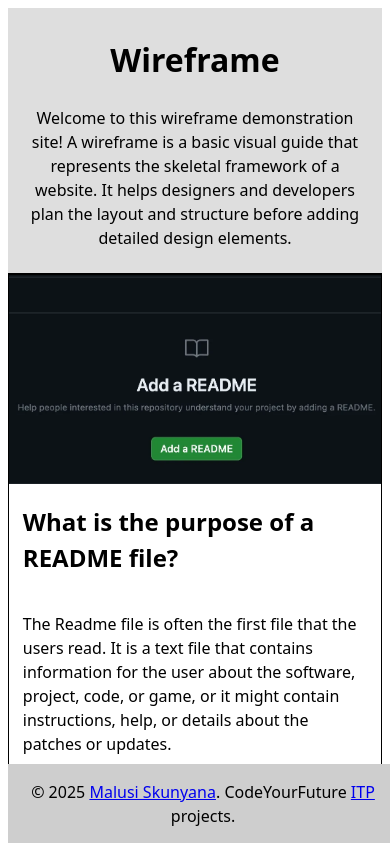
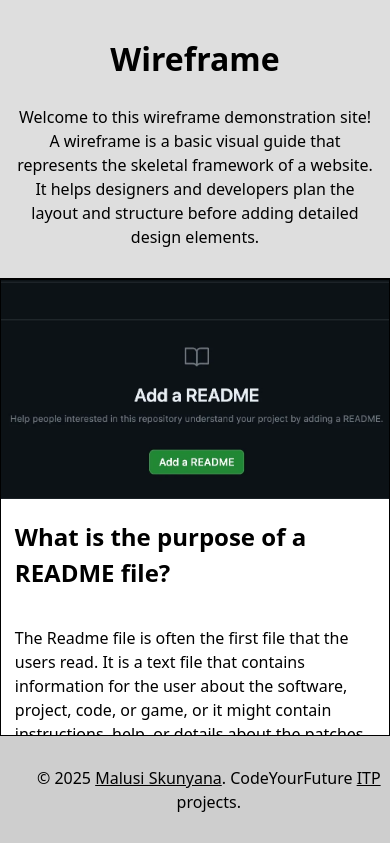
Before and after one commit to MalusiS/Wireframe, a plain HTML site: page index.html in a window 390 px wide. Shown: the top 843 px of the page. Drawn offline with Linux system fonts and the light colour scheme.

Commit message:
improve CSS compatibility, responsiveness, and accessibility

```diff
--- a/style.css
+++ b/style.css
@@ -1,3 +1,7 @@
+/* ==========================
+   Base Variables & Resets
+========================== */
+
 :root {
   --paper: oklch(7 0 0);
   --ink: color-mix(in oklab, var(--color) 5%, black);
@@ -7,55 +11,69 @@
   --container: 1280px;
 }
 
+/* Basic fallback for browsers that don't support oklch/color-mix */
 body {
+  background: #ffffff;
+  color: #000000;
   background: var(--paper);
   color: var(--ink);
   font: var(--font);
+  margin: 0;
 }
 
+/* ==========================
+   Header
+========================== */
+
 header {
-  padding: calc(var(--space) / 2) var(--space);
+  padding: calc(var(--space) / 64) var(--space);
   text-align: center;
   border-bottom: var(--line);
   background: color-mix(in oklab, var(--paper) 90%, black 10%);
 }
 
+/* ==========================
+   Links
+========================== */
+
 a {
   padding: var(--space);
   border: var(--line);
   max-width: fit-content;
+  text-decoration: none;
+  color: inherit;
 }
+
+a:hover,
+a:focus {
+  background: color-mix(in oklab, var(--paper) 80%, black 20%);
+  outline: none;
+}
+
+/* ==========================
+   Images
+========================== */
 
 img {
   width: 100%;
   object-fit: cover;
+  display: block;
 }
+
+/* ==========================
+   Main Section / Articles
+========================== */
 
 section {
   max-width: var(--container);
   margin: 0 auto calc(var(--space) * 4) auto;
-}
-
-footer {
-  position: fixed;
-  bottom: 0;
-  width: 100%;
-  text-align: center;
-  background: color-mix(in oklab, var(--paper) 85%, black 15%);
-}
-
-footer a {
-  border: none;
-  padding: 0;
-}
-
-section {
   display: grid;
   grid-template-columns: 1fr 1fr;
   gap: var(--space);
-  > *:first-child {
-    grid-column: span 2;
-  }
+}
+
+section > *:first-child {
+  grid-column: span 2;
 }
 
 article {
@@ -64,10 +82,50 @@ article {
   text-align: left;
   display: grid;
   grid-template-columns: var(--space) 1fr var(--space);
-  > * {
-    grid-column: 2/3;
+}
+
+article > * {
+  grid-column: 2/3;
+}
+
+article > img {
+  grid-column: span 3;
+}
+
+/* ==========================
+   Footer
+========================== */
+
+footer {
+  position: fixed;
+  bottom: 0;
+  width: 100%;
+  text-align: center;
+  background: color-mix(in oklab, var(--paper) 85%, black 15%);
+  padding: calc(var(--space) / 64);
+  border-top: var(--line);
+}
+
+footer a {
+  border: none;
+  padding: 0;
+  text-decoration: underline;
+}
+
+/* ==========================
+   Responsive Design
+========================== */
+
+@media (max-width: 768px) {
+  section {
+    grid-template-columns: 1fr;
   }
-  > img {
-    grid-column: span 3;
+
+  a {
+    display: inline-block;
+  }
+
+  header, footer {
+    padding: var(--space);
   }
 }
```
